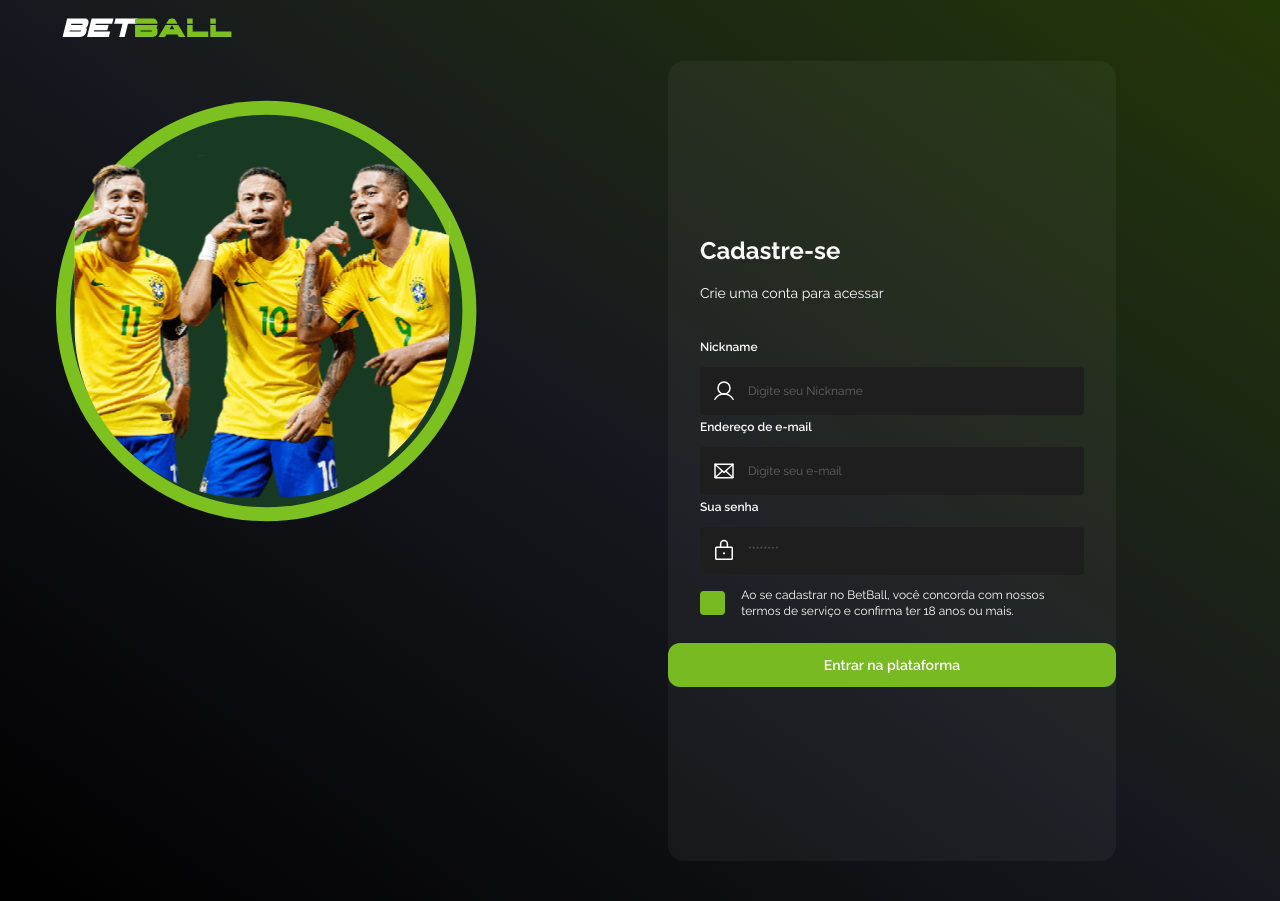
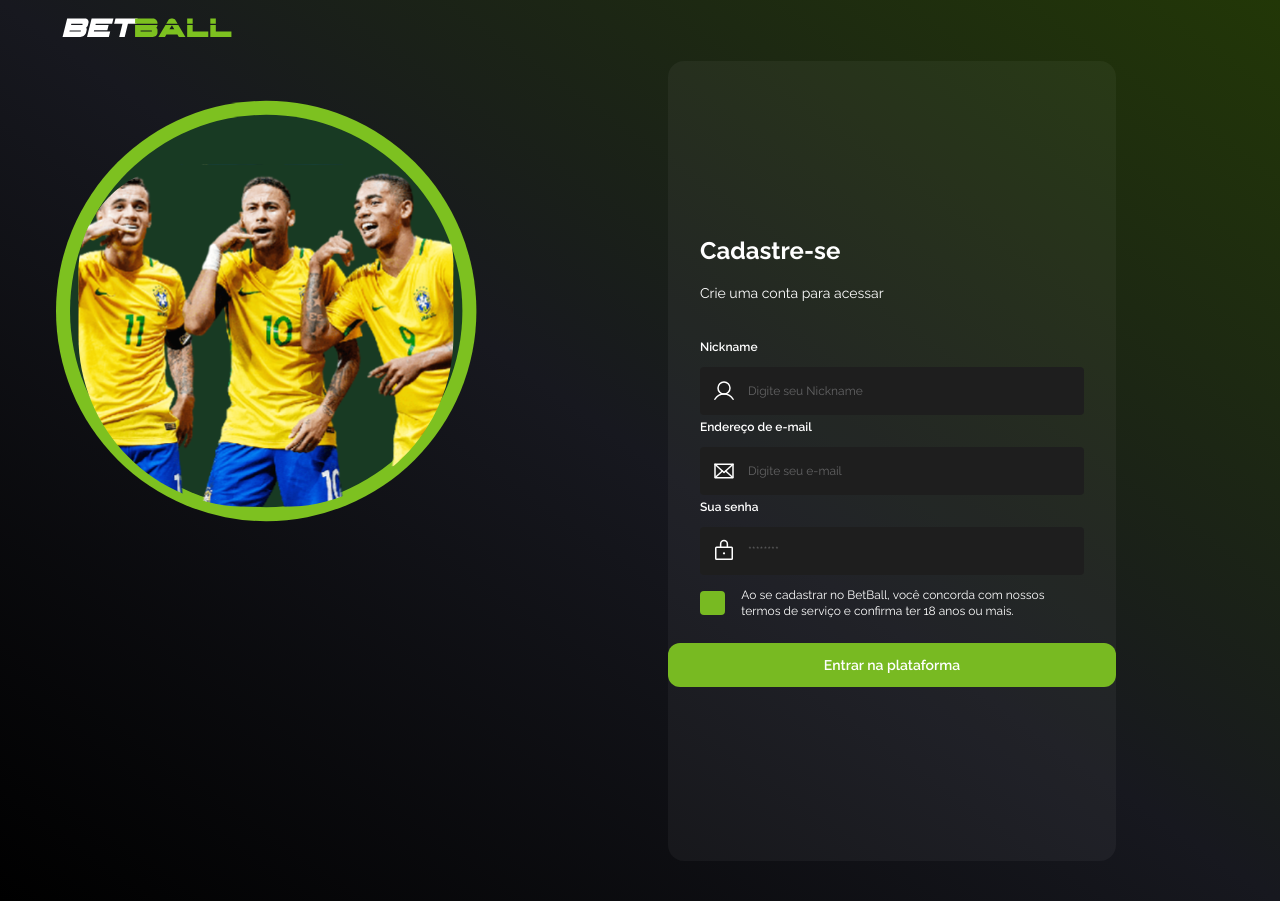
Before and after one commit to ONESOFT-OS/BetBall, a React (Vite) app in the folder frontend/: page /signup in a window 1280 px wide. Built offline with nearby package versions, Linux system fonts and the light colour scheme.

Commit message:
edit: Card tela de cadastro

```diff
--- a/frontend/src/assets/ICad.tsx
+++ b/frontend/src/assets/ICad.tsx
@@ -17,7 +17,7 @@
       <circle cx={375} cy={375} r={375} fill="#7DC120" />
       <circle cx={375} cy={375} r={350} fill="#183A23" />
       <path
-        d="M33 163c0-36.451 29.55-66 66-66h550c29.271 0 53 23.729 53 53v252.5C702 571.223 565.223 708 396.5 708h-58C169.777 708 33 571.223 33 402.5V163z"
+        d="M40 305c0-105.486 85.514-191 191-191h301c97.754 0 177 79.246 177 177v128.5C709 588.223 572.223 725 403.5 725h-58C176.777 725 40 588.223 40 419.5V305z"
         fill="url(#pattern0)"
       />
       <defs>
```
